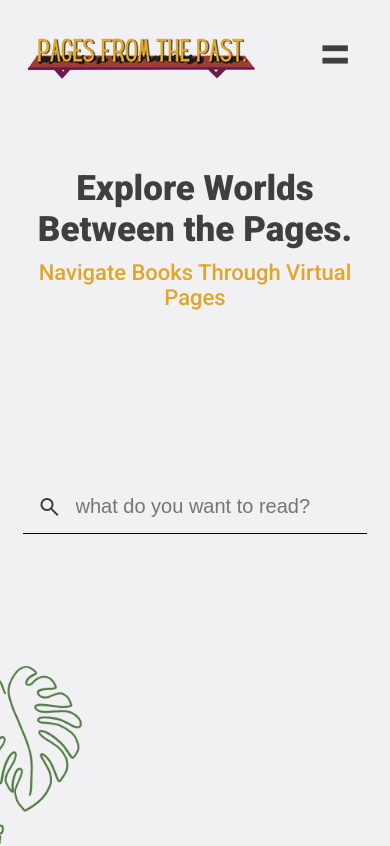
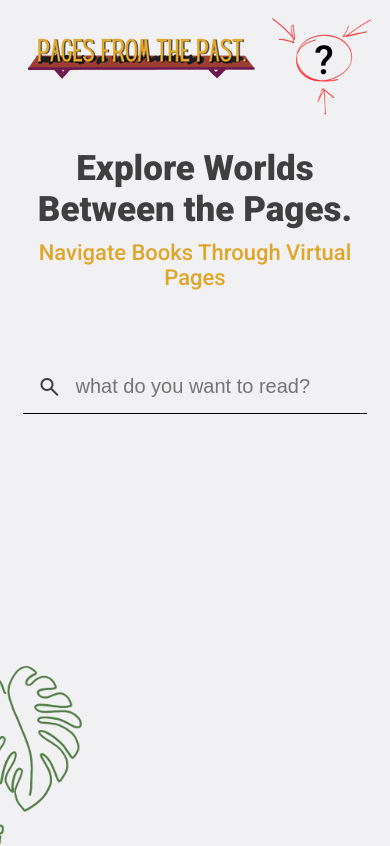
Before and after one commit to DavidePoletto/JS_advance, a website built with webpack: page src/index.html in a window 390 px wide. Shown: the top 846 px of the page. Built offline with nearby package versions, Linux system fonts and the light colour scheme.

Commit message:
screen update

```diff
--- a/src/assets/CSS/style.css
+++ b/src/assets/CSS/style.css
@@ -34,16 +34,6 @@ body {
 }
 
 /* HIDDEN MENU */
-.icon_barham {
-    position: absolute;
-    top: 10px;
-    right: 30px;
-    font-size: 60px;
-    display: none;
-    color: #3F3F40;
-
-}
-
 .navbar {
     position: absolute;
     top: 10px;
@@ -392,19 +382,6 @@ body {
   }
 
 @media screen and (max-width: 480px) {
-
-    .circle{
-        display: none;
-    }
-
-    .icon_bar {
-        display: none;
-    }
-
-    .icon_barham {
-        display: block;
-    }
-
     .title_box {
         top: 150px;
         padding: 10px;
@@ -414,4 +391,21 @@ body {
         font-size: 35px;
     }
 
+    .circle {
+        width: 100px;
+    }
+
+    #search_container {
+        top: 180px;
+    }
 }
+
+@media screen and (max-width: 780px) {
+    .title_box {
+        top: 130px;
+    }
+
+    #search-container {
+        top: 150px;
+    }
+}
--- a/src/index.html
+++ b/src/index.html
@@ -36,11 +36,6 @@
 <body>
     <img id="big_img" src="assets/IMG/sfondo1.png" alt="background">
     <section id="container">
-        <div class="hamburger">
-            <span class="icon_barham">=
-
-            </span>
-        </div>
         <div class="navbar">
             <img class="circle" src="assets/IMG/cerchio.png" alt="circle">
             <span class="icon_bar">?</span>
--- a/webpack.config.js
+++ b/webpack.config.js
@@ -2,7 +2,7 @@ const path = require('path');
 const HtmlWebpackPlugin = require('html-webpack-plugin');
 
 module.exports = {
-  mode: 'development',
+  mode: 'production',
   entry: './src/assets/js/index.js',
   devServer: {
     port: 5000,
```
Also changed, not shown: dist/bundle.js, dist/index.html.
